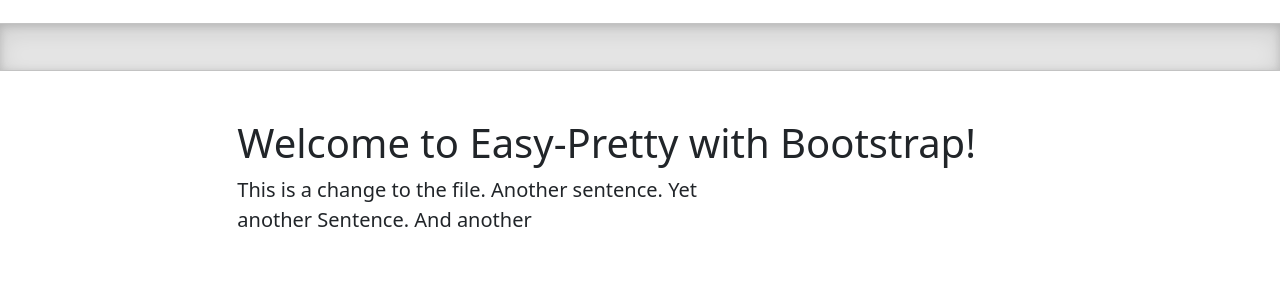
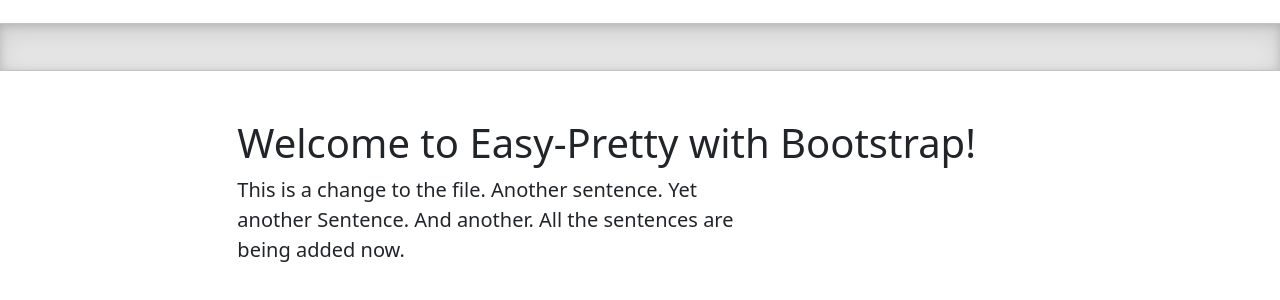
Before and after one commit to WSU-kduncan/s24cicd-isabwami, a plain HTML site: page website/index.html in a window 1280 px wide. Shown: the part 74-374 px from the top of the page. Drawn offline with Linux system fonts and the light colour scheme.

Commit message:
updated documentation with final webhook stuff and also updated workflow and index.html

```diff
--- a/website/index.html
+++ b/website/index.html
@@ -119,7 +119,7 @@
   <div class="b-example-divider"></div>
   <div class="col-lg-8 mx-auto p-4 py-md-5">
   <h1>Welcome to Easy-Pretty with Bootstrap!</h1>
-    <p class="fs-5 col-md-8">This is a change to the file. Another sentence. Yet another Sentence. And another</p>
+    <p class="fs-5 col-md-8">This is a change to the file. Another sentence. Yet another Sentence. And another. All the sentences are being added now.</p>
 
    </div>
     <script src="../assets/dist/js/bootstrap.bundle.min.js"></script>
```
Also changed, not shown: 2 other files.
